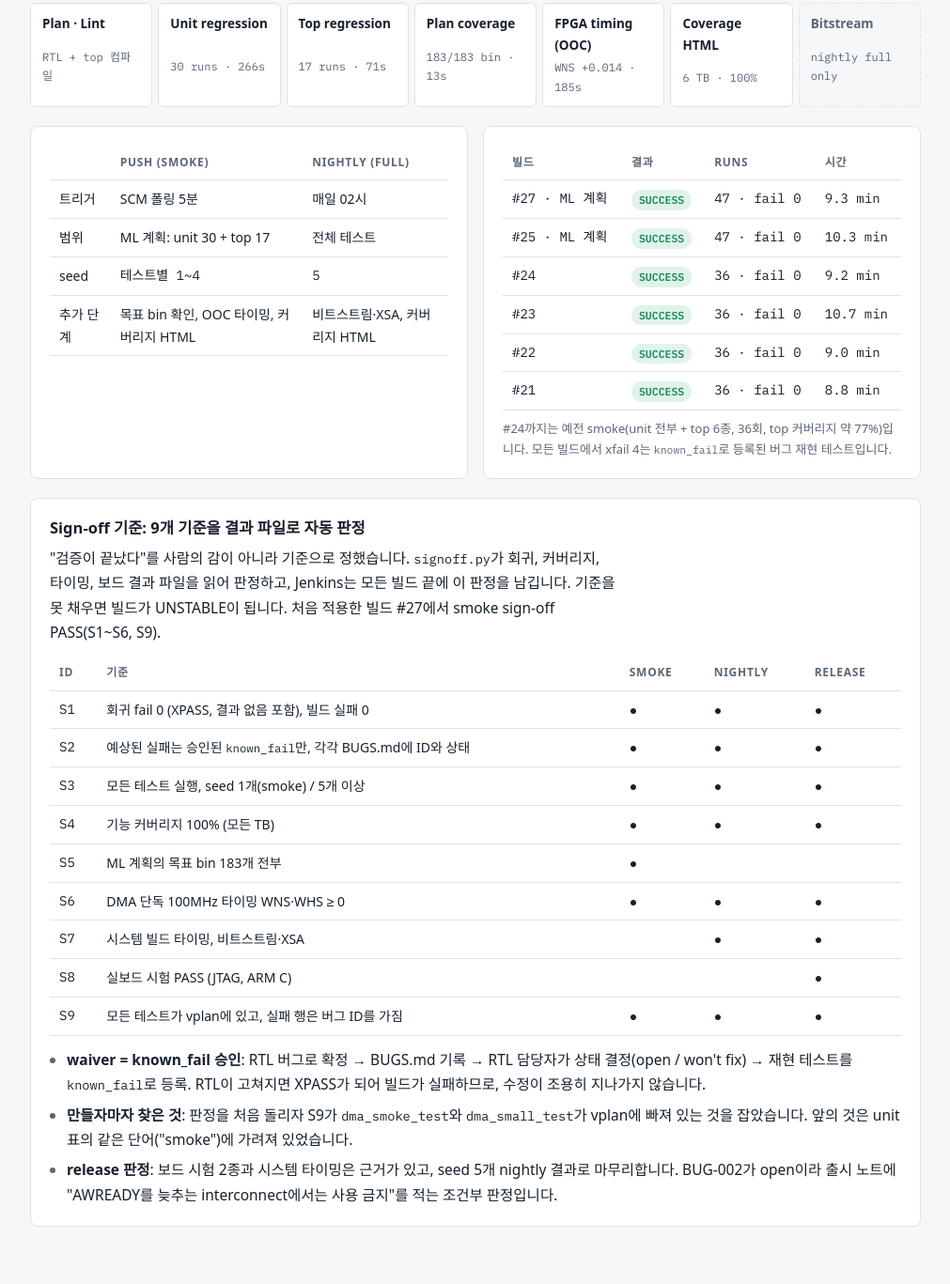
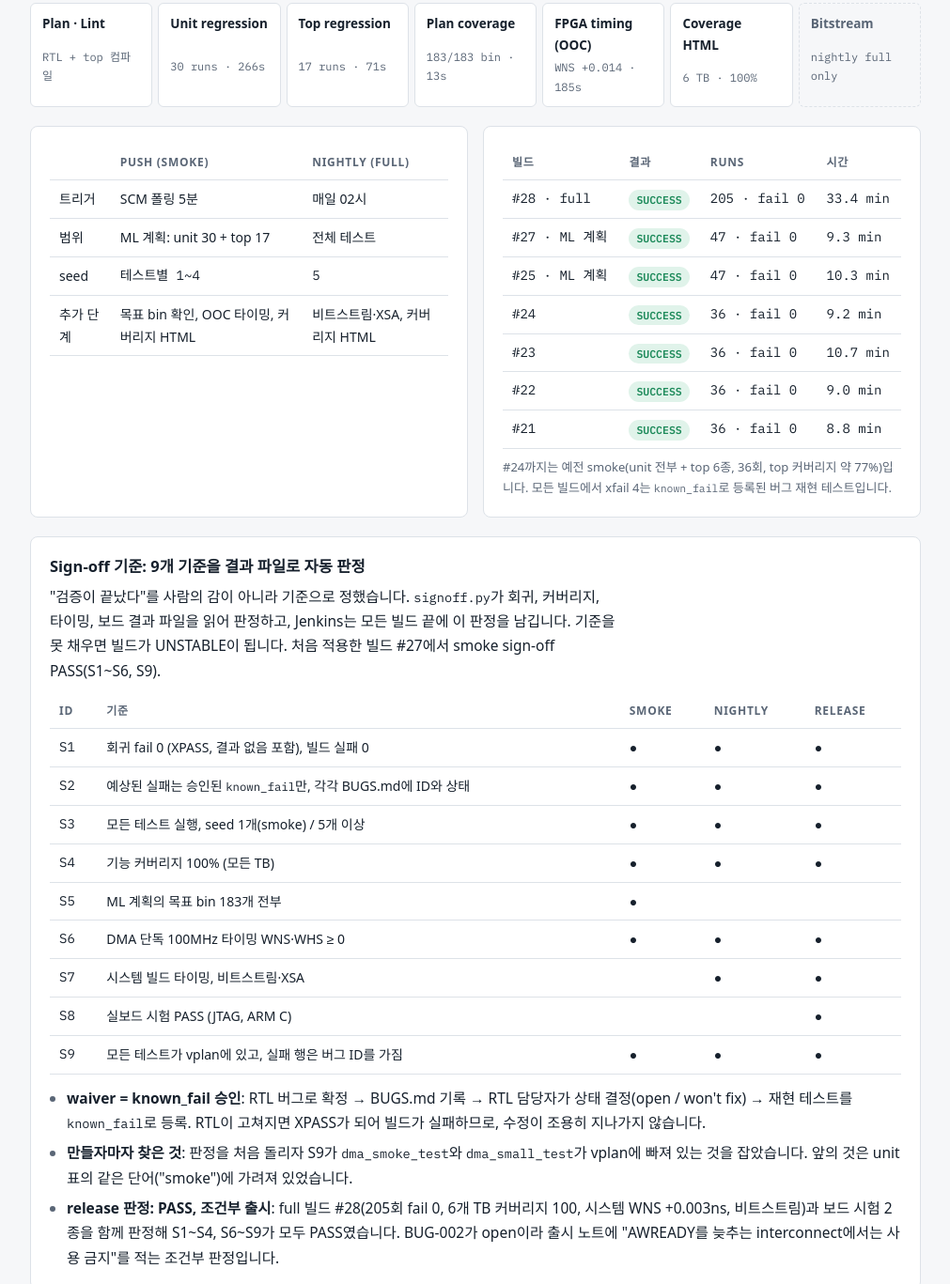
Before and after one commit to socdesignasic/dma-uvm-verif, a plain HTML site: page docs/index.html in a window 1280 px wide. Shown: the part 3916-5283 px from the top of the page at 94% size, without its empty margins (134-1145 px from the left). Drawn offline with Linux system fonts and the light colour scheme; a web font is replaced by a local one.

Commit message:
SIGNOFF: full 빌드 #28 nightly 판정과 release 판정 기록, 포트폴리오 반영

```diff
--- a/docs/index.html
+++ b/docs/index.html
@@ -331,6 +331,7 @@ footer { font-size: 13px; color: var(--muted); border-top: 1px solid var(--line)
       <table>
         <thead><tr><th>빌드</th><th>결과</th><th>runs</th><th>시간</th></tr></thead>
         <tbody>
+          <tr><td class="num">#28 · full</td><td><span class="pill ok">SUCCESS</span></td><td class="num">205 · fail 0</td><td class="num">33.4 min</td></tr>
           <tr><td class="num">#27 · ML 계획</td><td><span class="pill ok">SUCCESS</span></td><td class="num">47 · fail 0</td><td class="num">9.3 min</td></tr>
           <tr><td class="num">#25 · ML 계획</td><td><span class="pill ok">SUCCESS</span></td><td class="num">47 · fail 0</td><td class="num">10.3 min</td></tr>
           <tr><td class="num">#24</td><td><span class="pill ok">SUCCESS</span></td><td class="num">36 · fail 0</td><td class="num">9.2 min</td></tr>
@@ -364,7 +365,7 @@ footer { font-size: 13px; color: var(--muted); border-top: 1px solid var(--line)
     <ul class="clean" style="margin-top:12px">
       <li><b>waiver = known_fail 승인</b>: RTL 버그로 확정 → BUGS.md 기록 → RTL 담당자가 상태 결정(open / won't fix) → 재현 테스트를 <code>known_fail</code>로 등록. RTL이 고쳐지면 XPASS가 되어 빌드가 실패하므로, 수정이 조용히 지나가지 않습니다.</li>
       <li><b>만들자마자 찾은 것</b>: 판정을 처음 돌리자 S9가 <code>dma_smoke_test</code>와 <code>dma_small_test</code>가 vplan에 빠져 있는 것을 잡았습니다. 앞의 것은 unit 표의 같은 단어("smoke")에 가려져 있었습니다.</li>
-      <li><b>release 판정</b>: 보드 시험 2종과 시스템 타이밍은 근거가 있고, seed 5개 nightly 결과로 마무리합니다. BUG-002가 open이라 출시 노트에 "AWREADY를 늦추는 interconnect에서는 사용 금지"를 적는 조건부 판정입니다.</li>
+      <li><b>release 판정: PASS, 조건부 출시</b>: full 빌드 #28(205회 fail 0, 6개 TB 커버리지 100, 시스템 WNS +0.003ns, 비트스트림)과 보드 시험 2종을 함께 판정해 S1~S4, S6~S9가 모두 PASS였습니다. BUG-002가 open이라 출시 노트에 "AWREADY를 늦추는 interconnect에서는 사용 금지"를 적는 조건부 판정입니다.</li>
     </ul>
   </div>
 </section>
@@ -530,7 +531,7 @@ python scripts/regress.py --plan out/ml/plan.json</pre>
 
 <footer>
   <span>저장소: <a href="https://github.com/socdesignasic/dma-uvm-verif" target="_blank" rel="noopener">github.com/socdesignasic/dma-uvm-verif</a> (검증 코드, CI, MCP, Agent 정의. RTL 제외)</span>
-  <span>모든 수치는 실제 실행 결과입니다 (Jenkins #21–#27, 로컬 회귀 <code>--suite all --seeds 3</code>, Zybo Z7-10 보드 시험 2026-11-16, C 보드 시험 2026-11-17, ML 회귀 학습 데이터 <code>out/regress/ml_data</code> 820회 2026-11-17).</span>
+  <span>모든 수치는 실제 실행 결과입니다 (Jenkins #21–#28, 로컬 회귀 <code>--suite all --seeds 3</code>, Zybo Z7-10 보드 시험 2026-11-16, C 보드 시험 2026-11-17, ML 회귀 학습 데이터 <code>out/regress/ml_data</code> 820회 2026-11-17).</span>
 </footer>
 </div>
 
```
Also changed, not shown: 1 other file.
